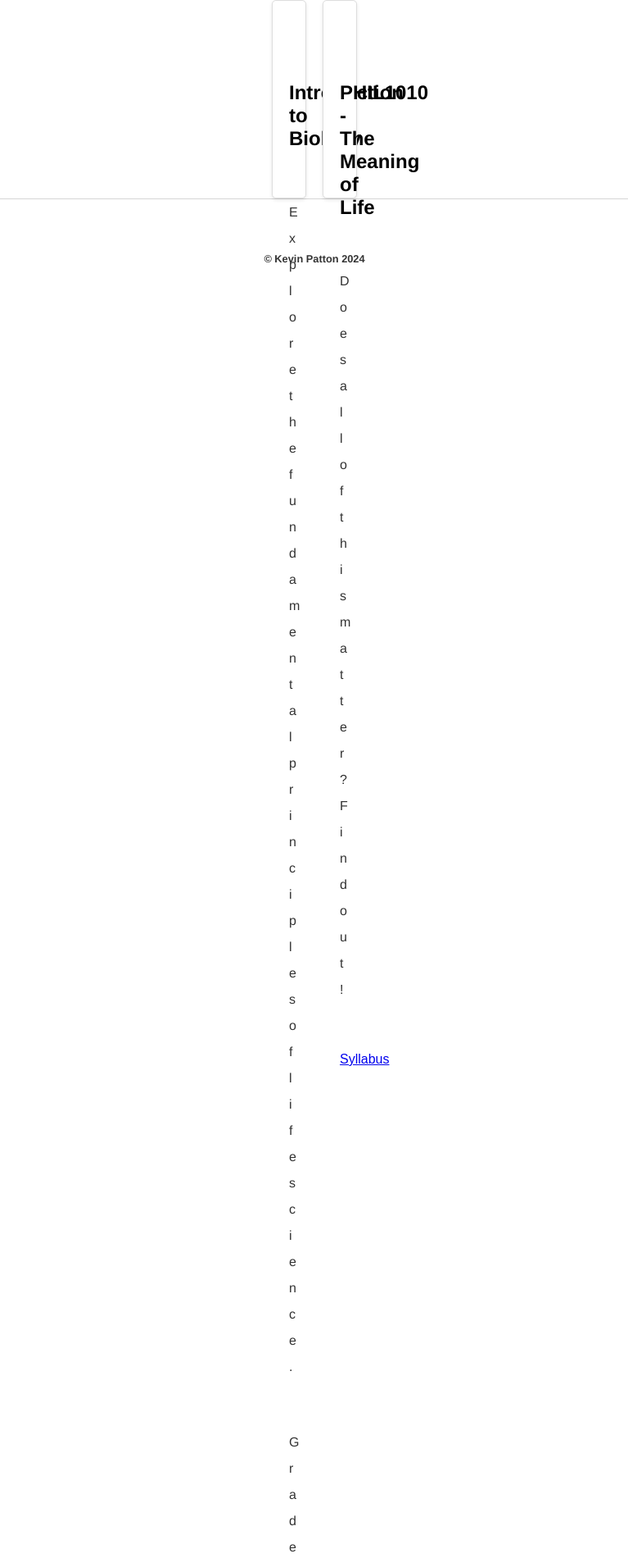
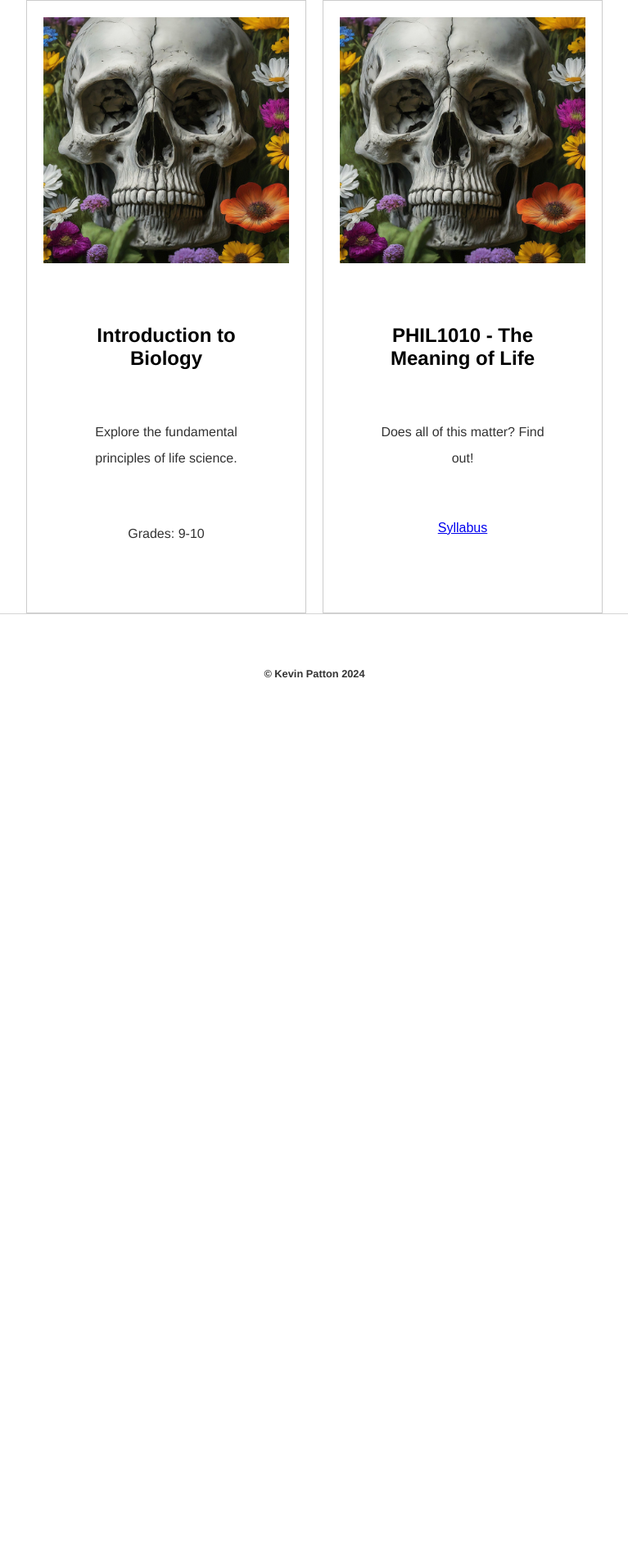
Before and after one commit to kevinjpatton/kevinjpatton.github.io, a Jekyll site: the page built from test.html, in a window 1280 px wide. Shown: the part 348-2248 px from the top of the page at 82% size, without its empty margins (256-1023 px from the left). Built offline with Jekyll 4.4.1, drawn with Linux system fonts in a browser that asks for light colours; Markdown is read by kramdown in place of the engine named in the settings; after the commit the page ends 1243 px from its top, so only the background shows below that.

Commit message:
Update test.css

```diff
--- a/css/test.css
+++ b/css/test.css
@@ -220,28 +220,25 @@ p span[onclick]:hover {
 }
 
 .container {
-  display: flex;
-  flex-wrap: wrap; /* Allow cards to wrap onto multiple lines */
-  justify-content: center; /* Center the cards horizontally */
-  gap: 20px; /* Add space between cards */
+    display: flex; /* Arrange cards horizontally */
+    flex-wrap: wrap; /* Allow cards to wrap to the next line */
+    justify-content: center; /* Center the cards horizontally */
+    gap: 20px; /* Add space between cards */
 }
 
 .card {
-  background-color: #fff;
-  border: 1px solid #ddd;
-  border-radius: 5px;
-  padding: 20px;
-  box-shadow: 0 2px 4px rgba(0, 0, 0, 0.1);
-  width: 000px; /* Adjust the width as needed */
-  max-height: 200px; /* Limit card height to avoid excessive vertical space */
-  text-align: left; /* Align text to the left */
+    width: 300px; /* Adjust the card width as needed */
+    border: 1px solid #ccc;
+    padding: 20px;
+    text-align: center;
 }
 
 .card img {
-  max-width: 100%; /* Ensure images don't overflow the card */
-  height: auto;
-  margin-bottom: 10px;
+    width: 100%;
+    height: auto; /* Maintain aspect ratio */
+    margin-bottom: 10px;
 }
 
 .card h2 {
   margin-bottom: 5px;
+}
```
